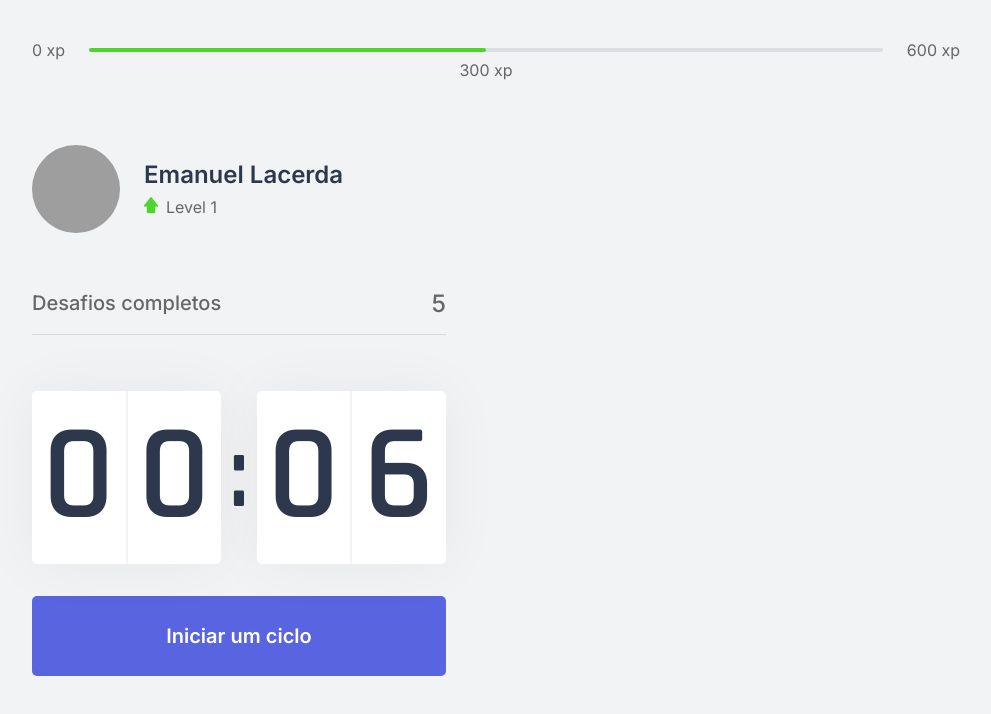
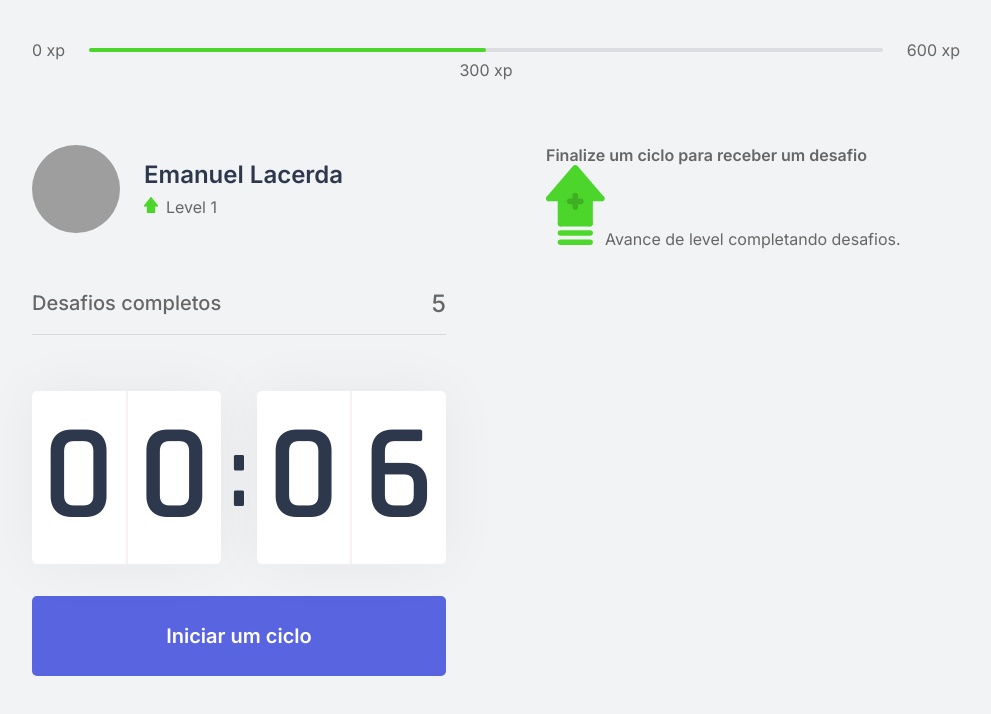
Before and after one commit to EmanuelLacerda/povi, a Next.js app: page / in a window 1280 px wide. Shown: the top 714 px of the page, without its empty margins (144-1135 px from the left). Built offline with nearby package versions, Linux system fonts and the light colour scheme; grey boxes are pictures that could not be loaded.

Commit message:
feat: Adds challenge box not active.

```diff
--- /dev/null
+++ b/src/components/ChallengeBox.tsx
@@ -0,0 +1,13 @@
+export function ChallengeBox(){
+	return (
+		<div>
+			<div>
+				<strong>Finalize um ciclo para receber um desafio</strong>
+				<p>
+					<img src="icons/level-up.svg" alt="Level Up" />
+					Avance de level completando desafios.
+				</p>
+			</div>
+		</div>
+	)
+}
--- a/src/pages/index.tsx
+++ b/src/pages/index.tsx
@@ -1,9 +1,10 @@
+import Head from 'next/head';
+
 import { ExperienceBar } from '../components/ExperienceBar'
 import { Profile } from '../components/Profile'
 import { CompletedChallenges } from '../components/CompletedChallenges'
 import { Countdown } from '../components/Countdown'
-
-import Head from 'next/head';
+import { ChallengeBox } from '../components/ChallengeBox'
 
 import styles from '../styles/pages/Home.module.css'
 
@@ -23,7 +24,7 @@ export default function Home() {
           <Countdown />
       	</div>
       	<div>
-
+          <ChallengeBox />
       	</div>
       </section>
     </div>
```
Also changed, not shown: public/icons/check_circle.svg (added).
